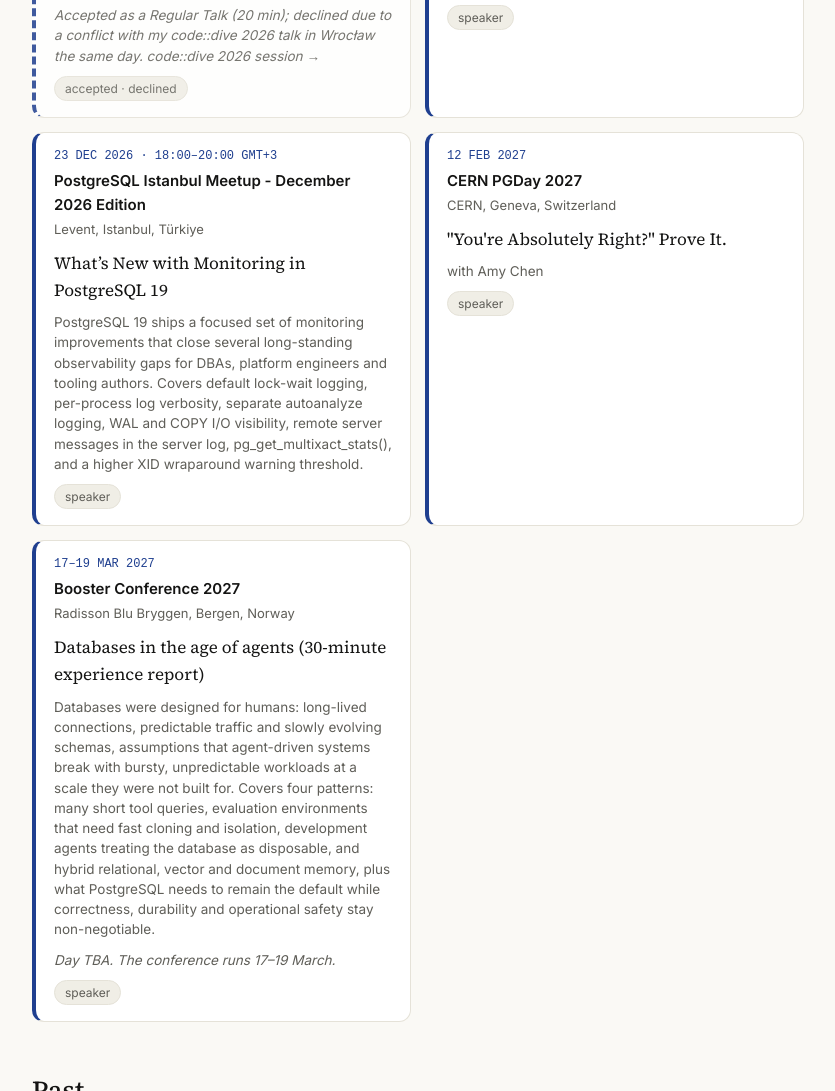
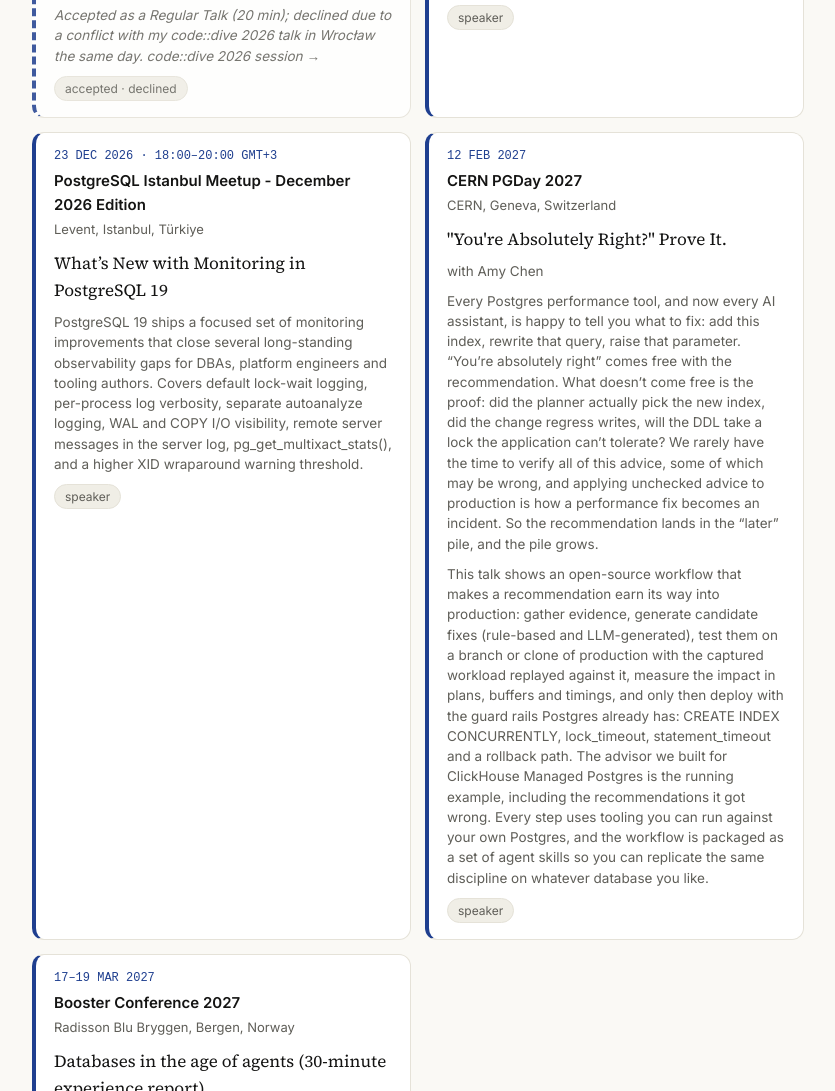
Before and after one commit to gulcin/gulcin.github.io, a plain HTML site: page events.html in a window 1280 px wide. Shown: the part 1064-2155 px from the top of the page, without its empty margins (222-1057 px from the left). Drawn offline with Linux system fonts and the light colour scheme.

Commit message:
Add the official CERN PGDay 2027 abstract.
Keep the two paragraphs separated by a blank line, and show each one on the Speaking card. The Istanbul meetup correction stays as it is.

Co-authored-by: Gülçin Yıldırım Jelinek <gulcin.yildirim@clickhouse.com>

```diff
--- a/events.html
+++ b/events.html
@@ -42,7 +42,7 @@ fetch("events.json").then(r=>r.json()).then(d=>{const xs=d.items||[],$=id=>docum
  const soon=i=>talks.isUpcoming(i),up=xs.filter(soon).sort(talks.compareUpcoming),past=xs.filter(i=>!soon(i)).sort((a,b)=>yy(b).localeCompare(yy(a))||(full(b)-full(a))||(b.date||"").localeCompare(a.date||""));
  const tk=xs.filter(i=>i.role!="guest"&&i.status!="declined"),np=xs.filter(i=>i.role=="guest").length;const cs=new Set(tk.map(i=>i.country).filter(c=>c&&c!="Online")),y0=tk.map(yy).sort()[0];
  $("cnt").textContent=`${tk.length} talks &amp; sessions in ${cs.size} countries since ${y0}`.replace("&amp;","&")+(np?` · plus ${np} podcast appearances`:"");
- $("up").innerHTML=up.length?up.map(i=>{const label=talks.whenLabel(i),when=label?`<span class="tm"> · ${esc(label)}</span>`:"";const place=[i.venue,i.city,i.country].filter(Boolean).join(", ");const abs=i.abstract?`<p class="abs">${esc(i.abstract)}</p>`:"";const dec=i.status=="declined";const nt=i.note?`<p class="nt">${esc(i.note)}${i.see?` <a href="${esc(i.see.url)}" target="_blank" rel="noopener">${esc(i.see.label)} →</a>`:""}</p>`:"";return `<div class="up${dec?" dec":""}"><div class="d">${span(i)}${when}</div><div class="e">${i.url?`<a href="${esc(i.url)}" target="_blank" rel="noopener">${esc(i.event)}</a>`:esc(i.event)}</div><div class="c">${esc(place)}</div>${i.title?`<div class="t">${esc(i.title)}</div>`:""}${i.with?`<p class="who">with ${esc(i.with)}</p>`:""}${abs}${nt}${i.photos?`<p><a class="pics" href="${esc(i.photos)}">Photos</a></p>`:""}<span class="role">${esc(dec?"accepted · declined":(i.role||""))}</span></div>`}).join(""):'<p class="dom">Nothing scheduled right now.</p>';
+ $("up").innerHTML=up.length?up.map(i=>{const label=talks.whenLabel(i),when=label?`<span class="tm"> · ${esc(label)}</span>`:"";const place=[i.venue,i.city,i.country].filter(Boolean).join(", ");const abs=i.abstract?String(i.abstract).split(/\n\n+/).filter(s=>s.trim()).map(p=>`<p class="abs">${esc(p)}</p>`).join(""):"";const dec=i.status=="declined";const nt=i.note?`<p class="nt">${esc(i.note)}${i.see?` <a href="${esc(i.see.url)}" target="_blank" rel="noopener">${esc(i.see.label)} →</a>`:""}</p>`:"";return `<div class="up${dec?" dec":""}"><div class="d">${span(i)}${when}</div><div class="e">${i.url?`<a href="${esc(i.url)}" target="_blank" rel="noopener">${esc(i.event)}</a>`:esc(i.event)}</div><div class="c">${esc(place)}</div>${i.title?`<div class="t">${esc(i.title)}</div>`:""}${i.with?`<p class="who">with ${esc(i.with)}</p>`:""}${abs}${nt}${i.photos?`<p><a class="pics" href="${esc(i.photos)}">Photos</a></p>`:""}<span class="role">${esc(dec?"accepted · declined":(i.role||""))}</span></div>`}).join(""):'<p class="dom">Nothing scheduled right now.</p>';
  let last=null;$("past").innerHTML=past.map(i=>{const y=yy(i),h=y!=last?`<li class="yh">${y}</li>`:"";last=y;
   const ev=`<span class="en">${i.url?`<a href="${esc(i.url)}" target="_blank" rel="noopener">${esc(i.event)}</a>`:esc(i.event)}</span>`,t=esc(i.title||"");
   const meta=(i.with||i.photos)?`<span class="meta">${i.with?`with ${esc(i.with)}`:""}${i.photos?` <a class="photos" href="${esc(i.photos)}">Photos</a>`:""}</span>`:"";
--- a/events.json
+++ b/events.json
@@ -27,7 +27,8 @@
    "with": "Amy Chen",
    "url": "https://indico.cern.ch/event/1720940/",
    "year": "2027",
-   "tz": "Europe/Zurich"
+   "tz": "Europe/Zurich",
+   "abstract": "Every Postgres performance tool, and now every AI assistant, is happy to tell you what to fix: add this index, rewrite that query, raise that parameter. “You’re absolutely right” comes free with the recommendation. What doesn’t come free is the proof: did the planner actually pick the new index, did the change regress writes, will the DDL take a lock the application can’t tolerate? We rarely have the time to verify all of this advice, some of which may be wrong, and applying unchecked advice to production is how a performance fix becomes an incident. So the recommendation lands in the “later” pile, and the pile grows.\n\nThis talk shows an open-source workflow that makes a recommendation earn its way into production: gather evidence, generate candidate fixes (rule-based and LLM-generated), test them on a branch or clone of production with the captured workload replayed against it, measure the impact in plans, buffers and timings, and only then deploy with the guard rails Postgres already has: CREATE INDEX CONCURRENTLY, lock_timeout, statement_timeout and a rollback path. The advisor we built for ClickHouse Managed Postgres is the running example, including the recommendations it got wrong. Every step uses tooling you can run against your own Postgres, and the workflow is packaged as a set of agent skills so you can replicate the same discipline on whatever database you like."
   },
   {
    "date": "2026-12-23",
```
